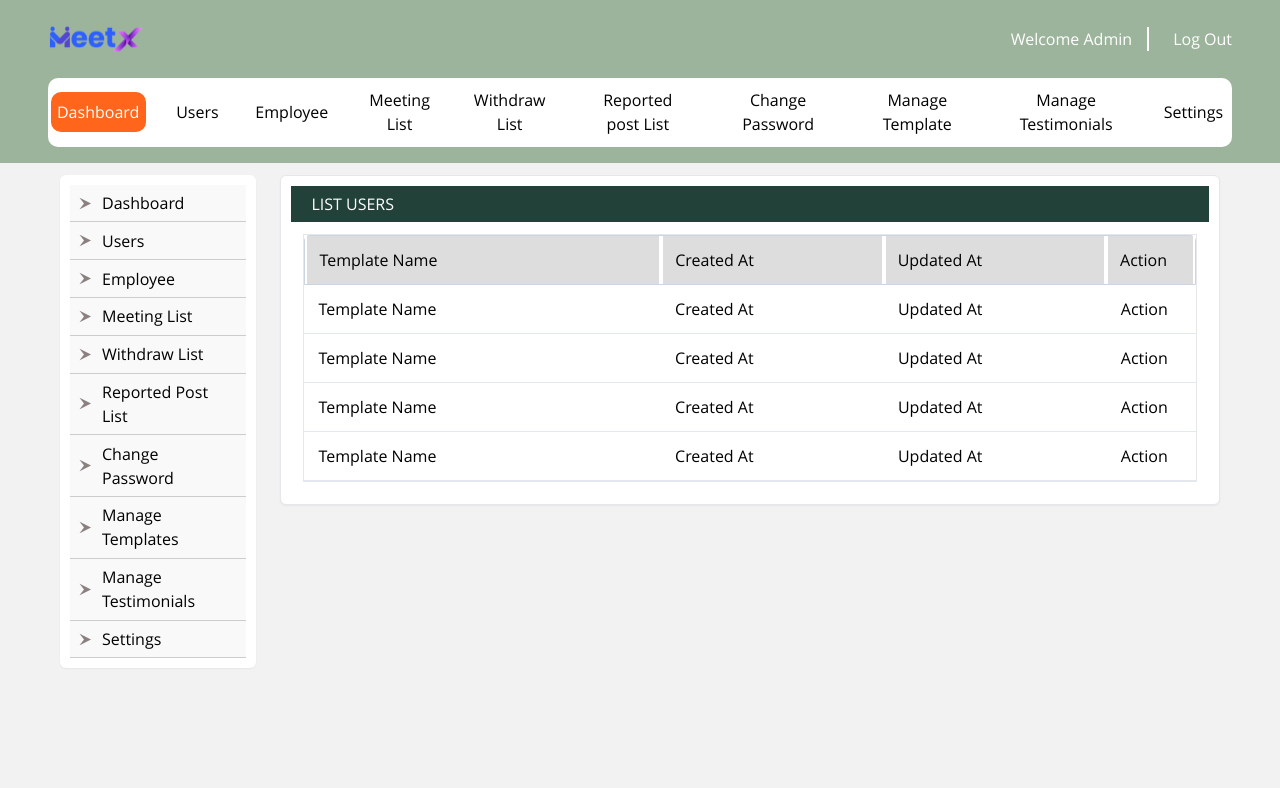
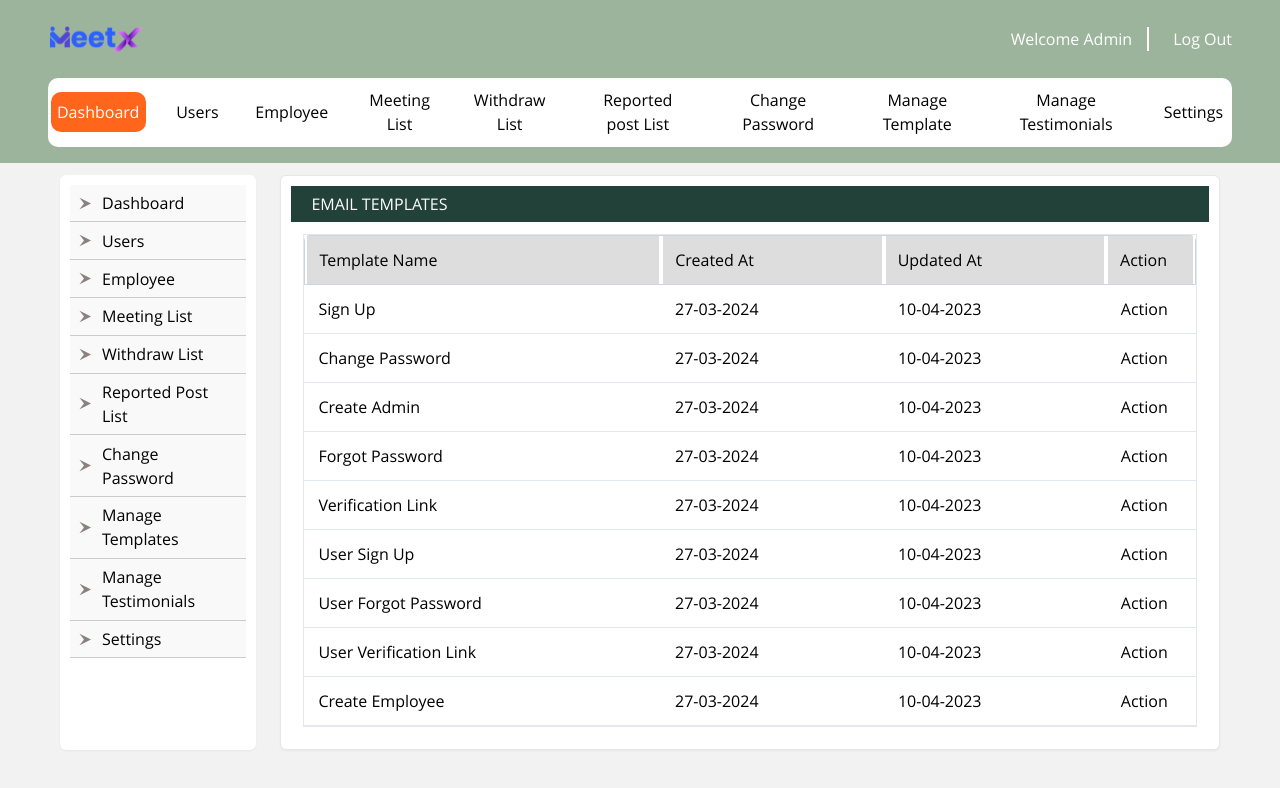
Before and after one commit to me-techshruti54212/Admin-Panel, a React (Create React App) app in the folder client/: page /manage-templates in a window 1280 px wide. Shown: the top 788 px of the page. Built offline with nearby package versions, Linux system fonts and the light colour scheme.

Commit message:
added Edit Template page

```diff
--- /dev/null
+++ b/client/src/components/EditTemplate/Editor.jsx
@@ -0,0 +1,55 @@
+import React from 'react';
+import { CKEditor } from '@ckeditor/ckeditor5-react';
+import ClassicEditor from '@ckeditor/ckeditor5-build-classic';
+
+// Importing CKEditor styles if needed (for custom builds only)
+// import '@ckeditor/ckeditor5-build-classic/theme/ckeditor.css';  // Not needed for standard build
+
+function Editor() {
+    return (
+        <div className="editor-container">
+            <CKEditor
+                editor={ClassicEditor}
+                config={{
+                    toolbar: {
+                        items: [
+                            'heading', '|',
+                            'bold', 'italic', 'underline', '|',
+                            'link', 'bulletedList', 'numberedList', '|',
+                            'insertTable', 'blockQuote', 'mediaEmbed', '|',
+                            'imageUpload', 'undo', 'redo'
+                        ]
+                    },
+                    simpleUpload: {
+                        uploadUrl: 'YOUR_UPLOAD_ENDPOINT_URL', // Provide your actual endpoint
+                        headers: {
+                            Authorization: 'Bearer YOUR_AUTH_TOKEN' // If required
+                        }
+                    },
+                    table: {
+                        contentToolbar: ['tableColumn', 'tableRow', 'mergeTableCells']
+                    },
+                    mediaEmbed: {
+                        previewsInData: true
+                    },
+                    initialData: '<p>Start generating template</p>',
+                }}
+                onReady={(editor) => {
+                    console.log('Editor is ready to use!', editor);
+                }}
+                onChange={(event, editor) => {
+                    const data = editor.getData();
+                    console.log({ event, editor, data });
+                }}
+                onBlur={(event, editor) => {
+                    console.log('Blur.', editor);
+                }}
+                onFocus={(event, editor) => {
+                    console.log('Focus.', editor);
+                }}
+            />
+        </div>
+    );
+}
+
+export default Editor;
--- a/client/src/components/ManageTemplates/TemplateRow.jsx
+++ b/client/src/components/ManageTemplates/TemplateRow.jsx
@@ -1,17 +1,17 @@
 import React from 'react'
 
-const TemplateRow = () => {
+const TemplateRow = ({templateName, createdAt, updatedAt}) => {
   return (
     <>
     <div className="bg-[#fff] font-normal border-b border-slate-200 flex  justify-evenly">
                 <span className="border-x-white border-x-2 w-2/5 p-3">
-                  Template Name
+                  {templateName}
                 </span>
                 <span className="border-x-white border-x-2 w-1/4 p-3">
-                  Created At
+                  {createdAt}
                 </span>
                 <span className="border-x-white border-x-2 w-1/4 p-3">
-                  Updated At
+                  {updatedAt}
                 </span>
                 <span className="border-x-white border-x-2 w-[10%] p-3">
                   Action
--- a/client/src/pages/EditTemplate/EditTemplate.jsx
+++ b/client/src/pages/EditTemplate/EditTemplate.jsx
@@ -1,9 +1,32 @@
-import React from 'react'
+import React from "react";
+import Header from "../../components/Header";
+import Sidebar from "../../components/Sidebar";
+import Editor from "../../components/EditTemplate/Editor";
 
 const EditTemplate = () => {
   return (
-    <div>EditTemplate</div>
-  )
-}
+    <>
+      <Header />
+      <div className="flex justify-between px-12">
+        <Sidebar />
+        <div className="w-full">
+          <div className="p-2.5 rounded-md bg-white m-3 shadow-sm text-black sm:text-base text-xs self-stretch border">
+            <h1 className="bg-[#214139] text-white text-left py-1.5 pl-5 text-base">
+              EDIT EMAIL TEMPLATE
+            </h1>
+            <div className="m-3 flex flex-col border p-2">
+                <div className="flex gap-3">
+                <label className="text-xl">Subject :</label>
+                <input type="text" className="border border-black rounded-xl w-[80%] text-base p-2"/>
+                </div>
+                <div className="text-xl my-5">Body : </div>
+              <Editor/>
+            </div>
+          </div>
+        </div>
+      </div>
+    </>
+  );
+};
 
-export default EditTemplate
+export default EditTemplate;
--- a/client/src/pages/ManageTemplates/ManageTemplates.jsx
+++ b/client/src/pages/ManageTemplates/ManageTemplates.jsx
@@ -4,6 +4,17 @@ import Sidebar from "../../components/Sidebar";
 import TemplateRow from "../../components/ManageTemplates/TemplateRow";
 
 const ManageTemplates = () => {
+  const templates=[
+    {name:"Sign Up", createdAt: "27-03-2024", updatedAt: "10-04-2023"},
+    {name:"Change Password", createdAt: "27-03-2024", updatedAt: "10-04-2023"},
+    {name:"Create Admin", createdAt: "27-03-2024", updatedAt: "10-04-2023"},
+    {name:"Forgot Password", createdAt: "27-03-2024", updatedAt: "10-04-2023"},
+    {name:"Verification Link", createdAt: "27-03-2024", updatedAt: "10-04-2023"},
+    {name:"User Sign Up", createdAt: "27-03-2024", updatedAt: "10-04-2023"},
+    {name:"User Forgot Password", createdAt: "27-03-2024", updatedAt: "10-04-2023"},
+    {name:"User Verification Link", createdAt: "27-03-2024", updatedAt: "10-04-2023"},
+    {name:"Create Employee", createdAt: "27-03-2024", updatedAt: "10-04-2023"},
+  ]
   return (
     <>
       <Header />
@@ -12,7 +23,7 @@ const ManageTemplates = () => {
         <div className="w-full">
           <div className="p-2.5 rounded-md bg-white m-3 shadow-sm text-black sm:text-base text-xs self-stretch border">
             <h1 className="bg-[#214139] text-white text-left py-1.5 pl-5 text-base">
-              LIST USERS
+              EMAIL TEMPLATES
             </h1>
             <div className="m-3 flex flex-col border">
               <div className="bg-[#ddd] rounded-tr-md rounded-tl-md font-normal border border-slate-300 flex  justify-evenly">
@@ -29,10 +40,7 @@ const ManageTemplates = () => {
                   Action
                 </span>
               </div>
-              <TemplateRow/>
-              <TemplateRow/>
-              <TemplateRow/>
-              <TemplateRow/>
+              {templates.map(({name, createdAt, updatedAt})=><TemplateRow templateName={name} createdAt={createdAt} updatedAt={updatedAt}/>)}
             </div>
           </div>
         </div>
```
